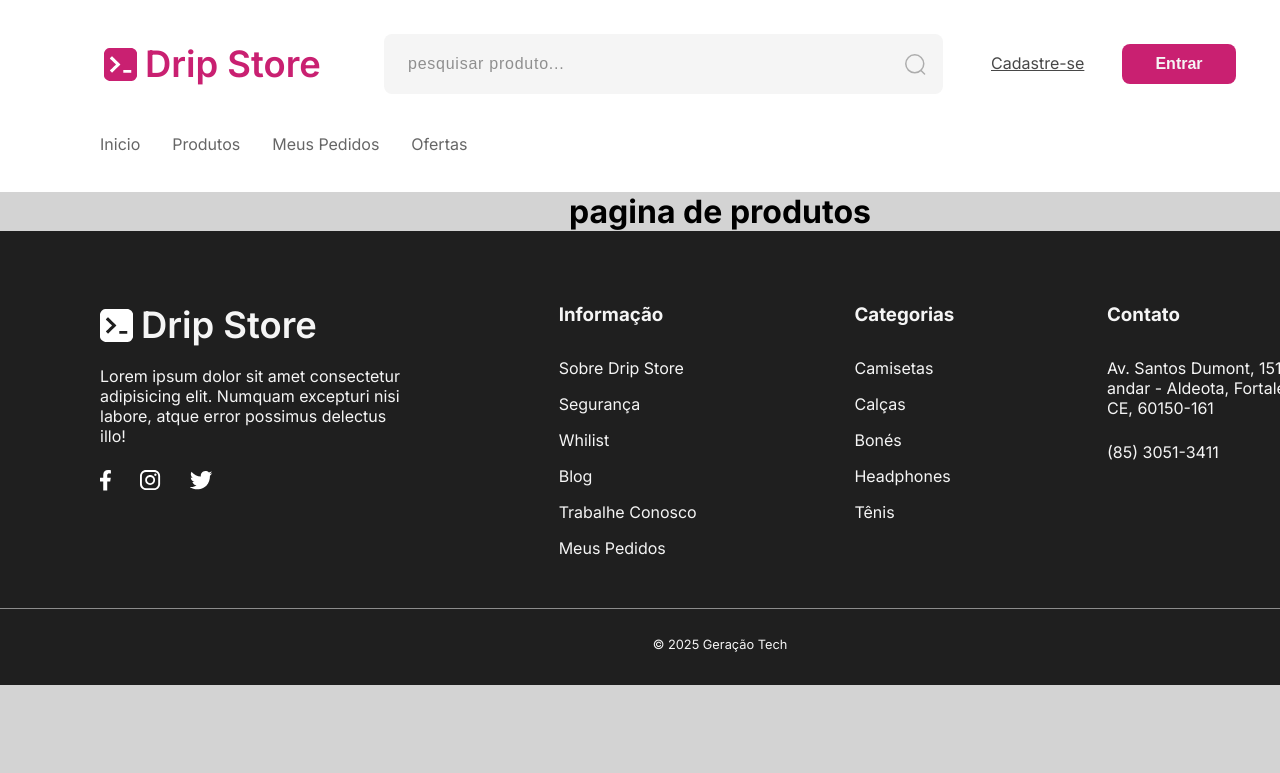
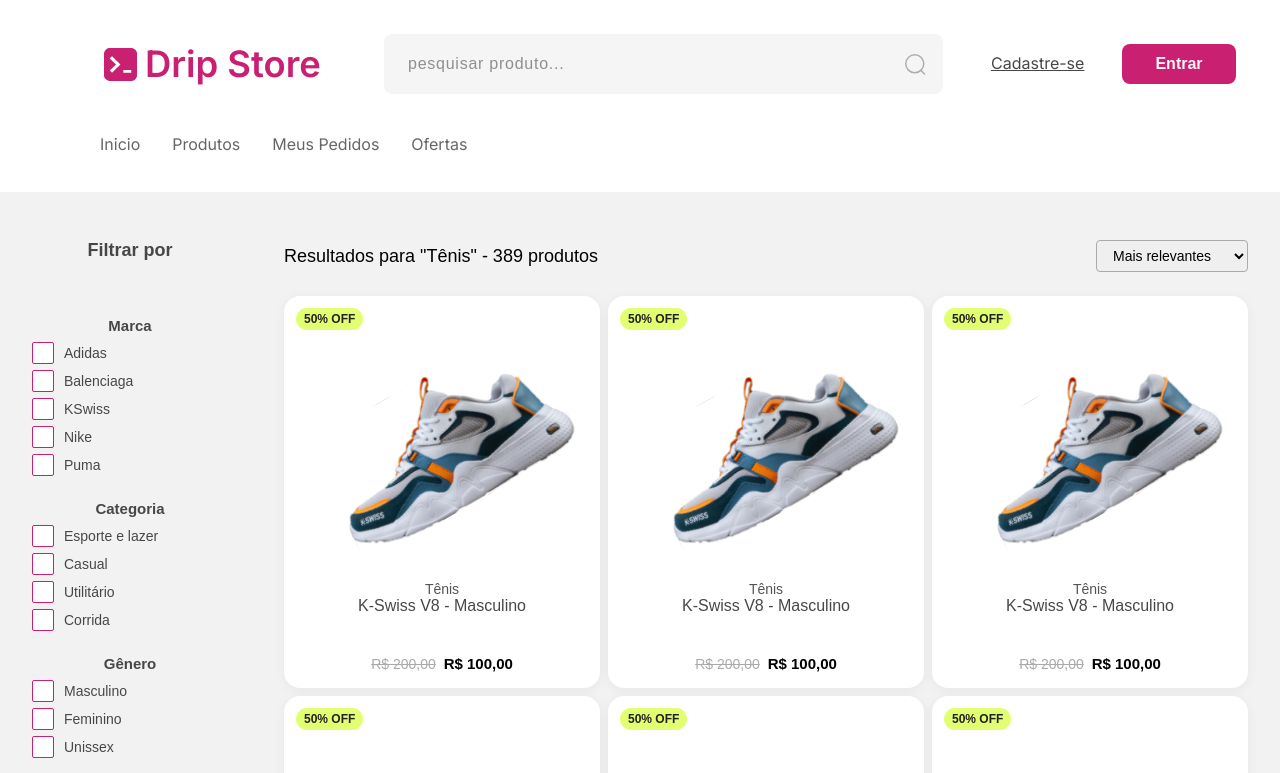
Before and after one commit to GarotosDiPrograma/front_end, a React (Vite) app: page /produtos in a window 1280 px wide. Shown: the top 773 px of the page. Built offline with nearby package versions, Linux system fonts and the light colour scheme.

Commit message:
criação de Produtos

```diff
--- /dev/null
+++ b/src/pages/Produtos.css
@@ -0,0 +1,215 @@
+.produtos-container {
+  display: flex;
+  padding: 3rem 2rem;
+  gap: 2rem;
+  margin: 0 auto;
+  background-color: #f2f2f2;
+  font-family: 'Arial', sans-serif;
+}
+
+
+
+
+.filtros {
+  width: 13.75rem;
+  padding-right: 1.5rem;
+  border-right: none;
+  color: #474747;
+}
+
+.filtros h3 {
+  font-size: 1.125rem;
+  margin-bottom: 1rem;
+  color: #474747;
+}
+
+.filtros h4 {
+  font-size: 0.9375rem;
+  margin-top: 1.5rem;
+  margin-bottom: 0.5rem;
+  font-weight: bold;
+  color: #474747;
+
+}
+
+
+.filtros label {
+  display: flex;
+  align-items: center;
+  font-size: 0.875rem;
+  margin: 0.375rem 0;
+  gap: 0.625rem;
+  cursor: pointer;
+  color: #474747;
+  position: relative;
+}
+
+
+.filtros input[type="checkbox"],
+.filtros input[type="radio"] {
+  appearance: none;
+  width: 1.375rem;
+  height: 1.375rem;
+  border: 1px solid #C92071;
+  margin: 0;
+  padding: 0;
+  background: #fff;
+  display: inline-block;
+  position: relative;
+  cursor: pointer;
+}
+
+.filtros input[type="checkbox"] {
+  border-radius: 2px;
+}
+
+.filtros input[type="radio"] {
+  border-radius: 50%;
+}
+
+.filtros input[type="checkbox"]:checked {
+  background-color: #C92071;
+}
+
+.filtros input[type="checkbox"]:checked::after {
+  content: '';
+  position: absolute;
+  top: 0.25rem;
+  left: 0.5rem;
+  width: 0.3125rem;
+  height: 0.625rem;
+  border: solid #fff;
+  border-width: 0 0.125rem 0.125rem 0;
+  transform: rotate(45deg);
+}
+
+.filtros input[type="radio"]:checked {
+  background-color: #C92071;
+}
+
+.filtros input[type="radio"]:checked::after {
+  content: '';
+  position: absolute;
+  top: 0.3125rem;
+  left: 0.3125rem;
+  width: 0.75rem;
+  height: 0.75rem;
+  border-radius: 50%;
+  background-color: #fff;
+}
+
+.produtos-lista {
+  flex: 1;
+}
+
+.topo-listagem {
+  display: flex;
+  justify-content: space-between;
+  align-items: center;
+  margin-bottom: 1.5rem;
+}
+
+
+.topo-listagem h2 {
+  font-size: 1.125rem;
+  font-weight: 500;
+}
+
+
+.topo-listagem select {
+  padding: 0.375rem 0.75rem;
+  border-radius: 0.25rem;
+  border: 1px solid #aaa;
+  font-size: 0.875rem;
+}
+
+
+.produtos-grid {
+  display: grid;
+  grid-template-columns: repeat(3, 1fr);
+  gap: 0.5rem;
+}
+
+
+.produto-card {
+  position: relative;
+  background-color: #fff;
+  border-radius: 1rem;
+  box-shadow: 0 0.125rem 0.75rem rgba(0, 0, 0, 0.05);
+  padding: 1rem;
+  text-align: center;
+  transition: all 0.2s ease-in-out;
+}
+
+
+
+
+.produto-card:hover {
+  transform: translateY(-0.125rem);
+  box-shadow: 0 0.25rem 1.125rem rgba(0, 0, 0, 0.08);
+}
+
+
+
+
+.desconto {
+  position: absolute;
+  top: 0.75rem;
+  left: 0.75rem;
+  background-color: #e1ff70;
+  color: #222;
+  font-size: 0.75rem;
+  font-weight: bold;
+  padding: 0.25rem 0.5rem;
+  border-radius: 0.75rem;
+}
+
+
+
+
+.produto-card img {
+  max-width: 100%;
+  height: auto;
+  margin: 0.75rem 0;
+}
+
+
+
+
+.categoria {
+  font-size: 0.8125rem;
+  color: #555;
+  margin-top: 0.375rem;
+  margin-bottom: 0.25rem;
+}
+
+
+
+
+.produto-card h3 {
+  font-size: 1rem;
+  font-weight: 500;
+  margin: 0 0 0.5rem;
+  color: #474747;
+}
+
+
+
+
+.produto-card p {
+  font-size: 0.875rem;
+  margin: 0;
+}
+
+
+.produto-card s {
+  color: #aaa;
+  margin-right: 0.25rem;
+}
+
+
+.produto-card strong {
+  color: #000;
+  font-weight: bold;
+  font-size: 0.9375rem;
+}
--- a/src/pages/Produtos.jsx
+++ b/src/pages/Produtos.jsx
@@ -1,12 +1,67 @@
-
-import './Main.css'
+import './Produtos.css';
+import './Main.css';
 
 export const Produtos = () => {
-  return(
-    <div className="main-container">
-      <div className='main-box'>
-        <h1>pagina de produtos</h1>
-      </div>
+  return (
+    <div className="main-container produtos-container">
+      <aside className="filtros">
+        <h3>Filtrar por</h3>
+
+        <div>
+          <h4>Marca</h4>
+          <label><input type="checkbox" /> Adidas</label>
+          <label><input type="checkbox" /> Balenciaga</label>
+          <label><input type="checkbox" /> KSwiss</label>
+          <label><input type="checkbox" /> Nike</label>
+          <label><input type="checkbox" /> Puma</label>
+        </div>
+
+        <div>
+          <h4>Categoria</h4>
+          <label><input type="checkbox" /> Esporte e lazer</label>
+          <label><input type="checkbox" /> Casual</label>
+          <label><input type="checkbox" /> Utilitário</label>
+          <label><input type="checkbox" /> Corrida</label>
+        </div>
+
+        <div>
+          <h4>Gênero</h4>
+          <label><input type="checkbox" /> Masculino</label>
+          <label><input type="checkbox" /> Feminino</label>
+          <label><input type="checkbox" /> Unissex</label>
+        </div>
+
+        <div>
+          <h4>Estado</h4>
+          <label><input type="radio" name="estado" /> Novo</label>
+          <label><input type="radio" name="estado" /> Usado</label>
+        </div>
+      </aside>
+
+      <main className="main-box produtos-lista">
+        <div className="topo-listagem">
+          <h2>Resultados para "Tênis" - 389 produtos</h2>
+          <select>
+            <option>Mais relevantes</option>
+            <option>Menor preço</option>
+            <option>Maior preço</option>
+            <option>Mais vendidos</option>
+            <option>Melhor avaliação</option>
+          </select>
+        </div>
+
+        <div className="produtos-grid">
+          {[...Array(15)].map((_, i) => (
+            <div className="produto-card" key={i}>
+              <span className="desconto">50% OFF</span>
+              <img src="/../../../public/K-SWISS.svg" alt="Tênis" />
+              <p className="categoria">Tênis</p>
+              <h3>K-Swiss V8 - Masculino</h3>
+              <p><s>R$ 200,00</s> <strong>R$ 100,00</strong></p>
+            </div>
+          ))}
+        </div>
+      </main>
     </div>
   );
-}
+};
```
Also changed, not shown: public/K-SWISS.svg (added).
